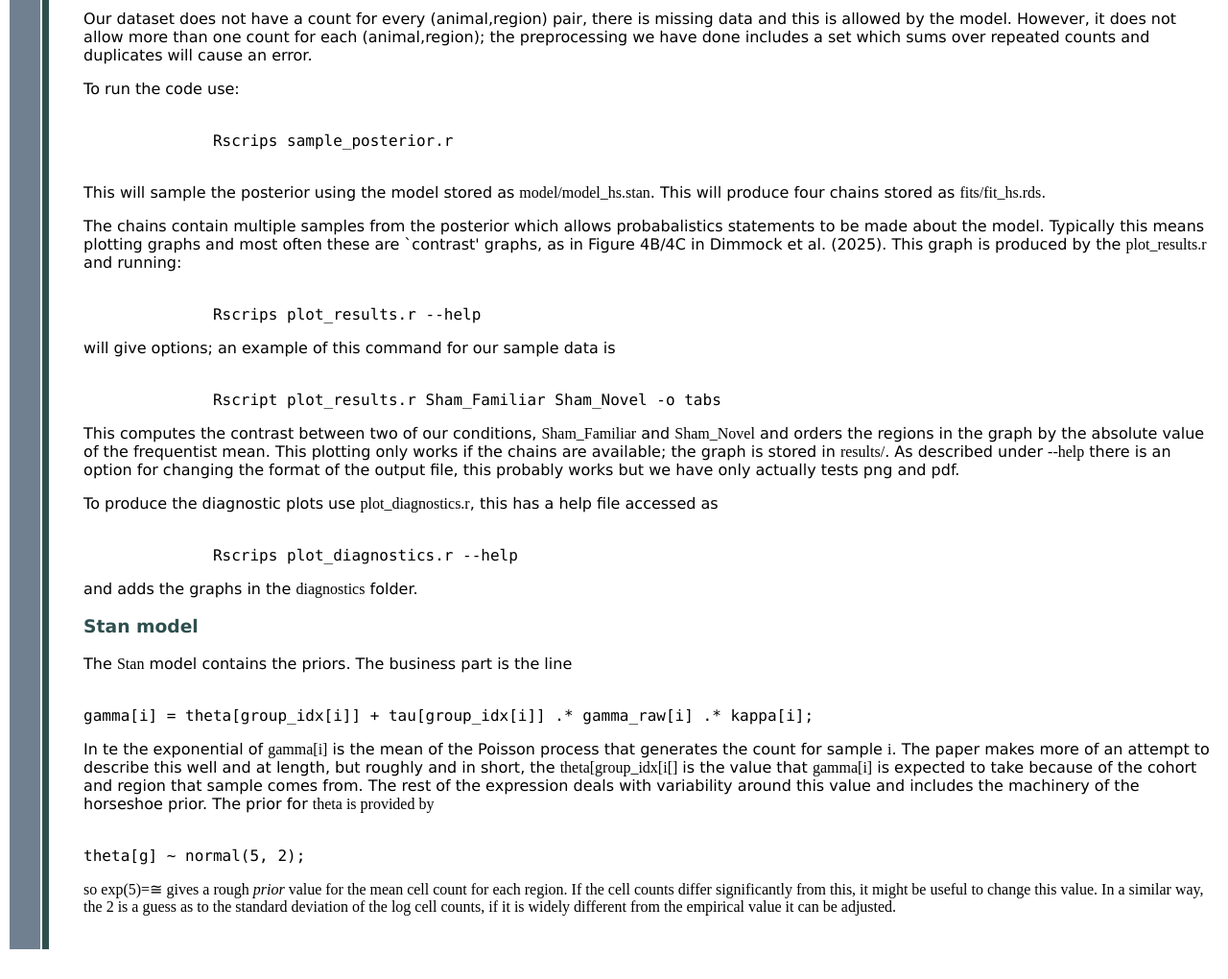
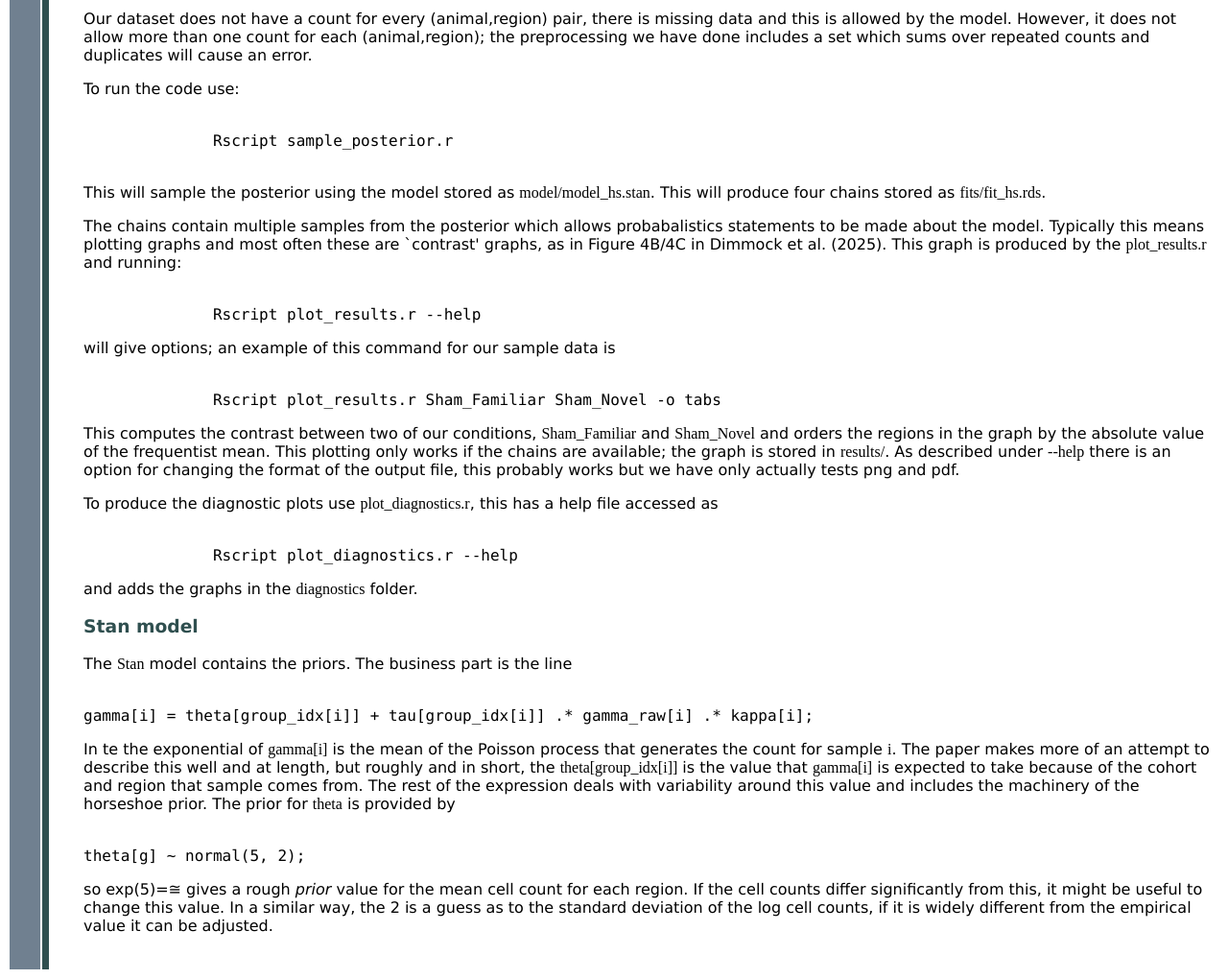
Before and after one commit to BayesianCellCounts/BayesianCellCounts.github.io, a plain HTML site: page r_example.html in a window 1280 px wide. Shown: the part 400-1420 px from the top of the page at 96% size. Before the commit the page ends 1399 px from the top, so only its background shows below. Drawn offline with Linux system fonts and the light colour scheme; a web font is replaced by a local one.

Commit message:
fixed typos.

```diff
--- a/r_example.html
+++ b/r_example.html
@@ -55,13 +55,13 @@
 	error.</p>
 	<p>To run the code use:
 	  <pre><code>
-	      Rscrips sample_posterior.r
+	      Rscript sample_posterior.r
 	  </code></pre>
 	This will sample the posterior using the model stored as <span ttf>model/model_hs.stan</span>. This will produce four chains stored as <span ttf>fits/fit_hs.rds</span>.</p>
 <p>The chains contain multiple samples from the posterior which allows
 probabalistics statements to be made about the model. Typically this means plotting graphs and most often these are `contrast' graphs, as in Figure 4B/4C in Dimmock et al. (2025). This graph is produced by the <span ttf>plot_results.r</span> and running:
 <pre><code>
-	      Rscrips plot_results.r --help
+	      Rscript plot_results.r --help
 </code></pre>
 will give options; an example of this command for our sample data is
 <pre><code>
@@ -73,7 +73,7 @@ the absolute value of the frequentist mean. This plotting only works
 if the chains are available; the graph is stored in <span ttf>results/</span>. As described under <span ttf>--help</span> there is an option for changing the format of the output file, this probably works but we have only actually tests png and pdf.</p>
 	<p>To produce the diagnostic plots use <span ttf>plot_diagnostics.r</span>, this has a help file accessed as
 <pre><code>
-	      Rscrips plot_diagnostics.r --help
+	      Rscript plot_diagnostics.r --help
 </code></pre>
 and adds the graphs in the <span ttf>diagnostics</span> folder.</p>
         <h3 style="color: darkslategrey">Stan model</h3>
@@ -84,11 +84,11 @@ gamma[i] = theta[group_idx[i]] + tau[group_idx[i]] .* gamma_raw[i] .* kappa[i];
 the mean of the Poisson process that generates the count for
 sample <span ttf>i</span>. The paper makes more of an attempt to
 describe this well and at length, but roughly and in short,
-the <span ttf>theta[group_idx[i[]</span> is the value
+the <span ttf>theta[group_idx[i]]</span> is the value
 that <span ttf>gamma[i]</span> is expected to take because of the
 cohort and region that sample comes from. The rest of the expression
 deals with variability around this value and includes the machinery of
-the horseshoe prior. The prior for <span ttf>theta</stan> is provided by
+the horseshoe prior. The prior for <span ttf>theta</span> is provided by
 <pre><code>
 theta[g] ~ normal(5, 2);
 </code></pre> so exp(5)=<span>&#8773;</span> gives a
```
